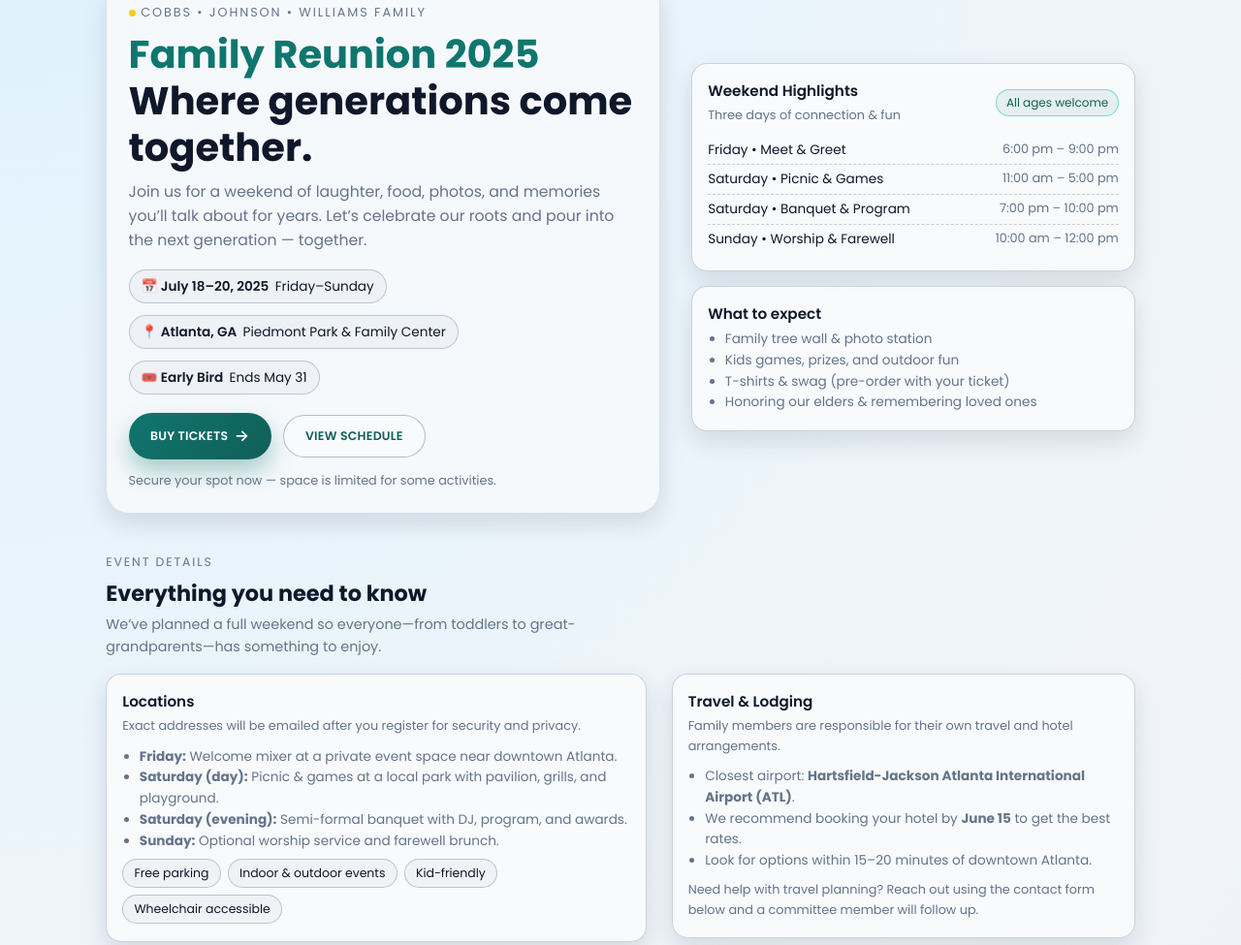
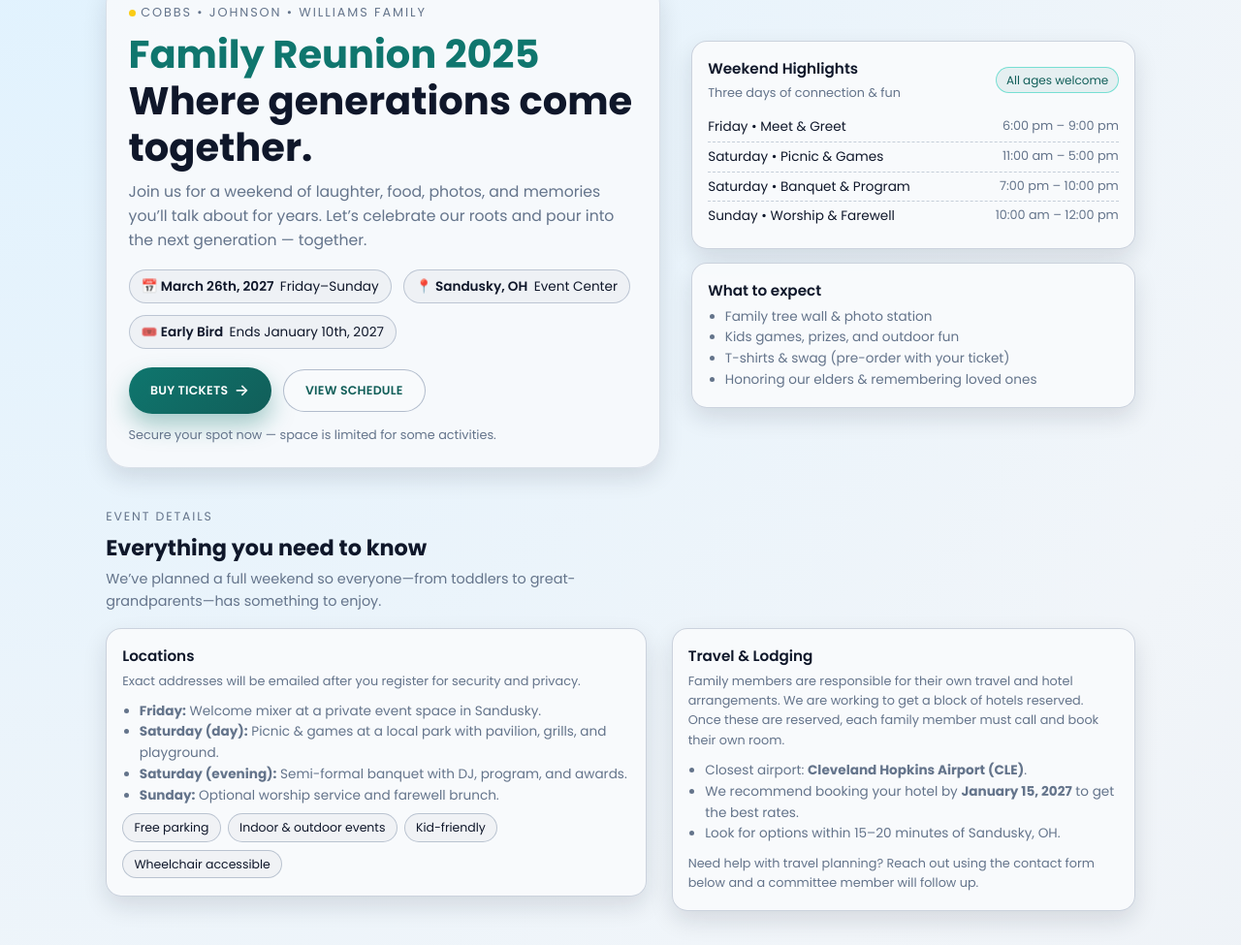
Before and after one commit to Mcobbs1992/Family-Reunion-Site, a plain HTML site: page index.html in a window 1280 px wide. Shown: the part 131-1106 px from the top of the page at 97% size. Drawn offline with Linux system fonts and the light colour scheme.

Commit message:
Update index.html

```diff
--- a/index.html
+++ b/index.html
@@ -3,7 +3,7 @@
 <head>
   <meta charset="UTF-8" />
   <meta name="viewport" content="width=device-width, initial-scale=1.0" />
-  <title>The Cobbs Family Reunion 2025</title>
+  <title>The Morgan Family Reunion 2025</title>
 
   <!-- Optional Google Font -->
   <link rel="preconnect" href="https://fonts.gstatic.com" />
@@ -657,16 +657,16 @@
 
         <div class="hero-meta">
           <div class="hero-pill">
-            <strong>📅 July 18–20, 2025</strong>
+            <strong>📅 March 26th, 2027</strong>
             <span>Friday–Sunday</span>
           </div>
           <div class="hero-pill">
-            <strong>📍 Atlanta, GA</strong>
-            <span>Piedmont Park & Family Center</span>
+            <strong>📍 Sandusky, OH</strong>
+            <span>Event Center </span>
           </div>
           <div class="hero-pill">
             <strong>🎟️ Early Bird</strong>
-            <span>Ends May 31</span>
+            <span>Ends January 10th, 2027</span>
           </div>
         </div>
 
@@ -743,7 +743,7 @@
               Exact addresses will be emailed after you register for security and privacy.
             </p>
             <ul class="mini-list" style="margin-top: 0.6rem;">
-              <li><strong>Friday:</strong> Welcome mixer at a private event space near downtown Atlanta.</li>
+              <li><strong>Friday:</strong> Welcome mixer at a private event space in Sandusky.</li>
               <li><strong>Saturday (day):</strong> Picnic & games at a local park with pavilion, grills, and playground.</li>
               <li><strong>Saturday (evening):</strong> Semi-formal banquet with DJ, program, and awards.</li>
               <li><strong>Sunday:</strong> Optional worship service and farewell brunch.</li>
@@ -762,12 +762,12 @@
           <div class="card">
             <h3 class="card-title">Travel & Lodging</h3>
             <p class="card-sub">
-              Family members are responsible for their own travel and hotel arrangements.
+              Family members are responsible for their own travel and hotel arrangements. We are working to get a block of hotels reserved. Once these are reserved, each family member must call and book their own room.
             </p>
             <ul class="mini-list" style="margin-top: 0.6rem;">
-              <li>Closest airport: <strong>Hartsfield-Jackson Atlanta International Airport (ATL)</strong>.</li>
-              <li>We recommend booking your hotel by <strong>June 15</strong> to get the best rates.</li>
-              <li>Look for options within 15–20 minutes of downtown Atlanta.</li>
+              <li>Closest airport: <strong>Cleveland Hopkins Airport (CLE)</strong>.</li>
+              <li>We recommend booking your hotel by <strong>January 15, 2027</strong> to get the best rates.</li>
+              <li>Look for options within 15–20 minutes of Sandusky, OH.</li>
             </ul>
             <p style="font-size:0.8rem; color:var(--muted); margin-top:0.6rem;">
               Need help with travel planning? Reach out using the contact form below and a committee member will follow up.
@@ -922,9 +922,9 @@
           </p>
 
           <div class="contact-meta">
-            <div><strong>Primary contact:</strong> Aunt Lisa</div>
-            <div><strong>Email:</strong> cobbsfamilyreunion@example.com</div>
-            <div><strong>Phone (text):</strong> (555) 123-4567</div>
+            <div><strong>Primary contact:</strong> Quia Morgan Hill </div>
+            <div><strong>Email:</strong> @example.com</div>
+            <div><strong>Phone (text):</strong> (614) 756-7939</div>
           </div>
 
           <p style="font-size:0.78rem; margin-top:0.7rem; opacity:0.8;">
```
